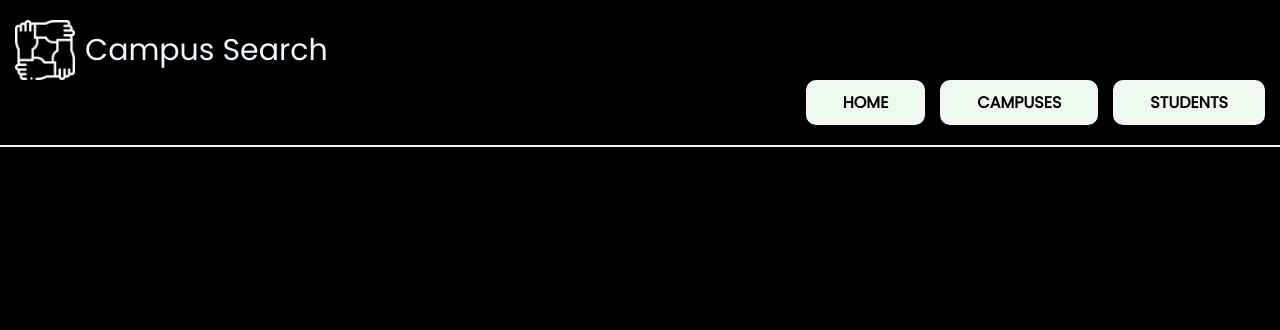
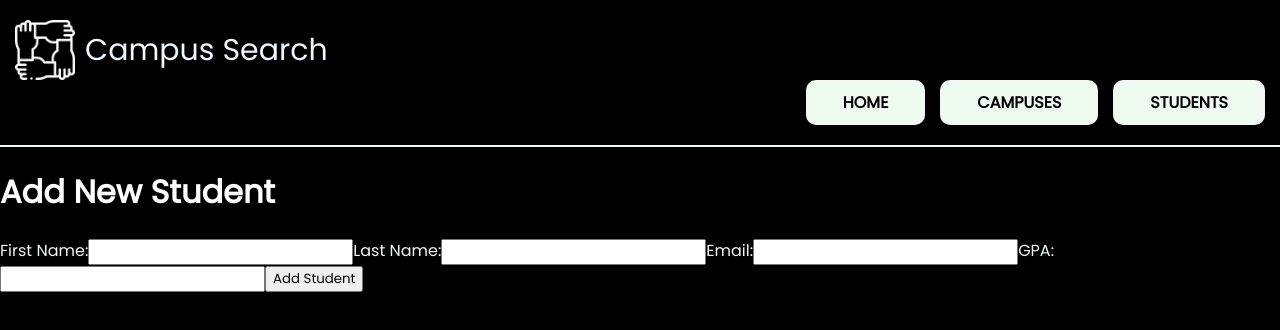
Before and after one commit to karechob/Frontend-CRUD-project, a React (Create React App) app in the folder crud-frontend/: page /student in a window 1280 px wide. Shown: the top 330 px of the page. Built offline with nearby package versions, Linux system fonts and the light colour scheme.

Commit message:
form submits but names are not being passes, currently fixing issue

```diff
--- a/crud-frontend/src/App/App.css
+++ b/crud-frontend/src/App/App.css
@@ -168,3 +168,6 @@ p, h2{
 .add-btn {
   justify-content: center;
 }
+.from-label {
+  color: #eefaf0;
+}
--- a/crud-frontend/src/pages/AddStudent.jsx
+++ b/crud-frontend/src/pages/AddStudent.jsx
@@ -1,17 +1,12 @@
-import React, { useState} from "react";
+import React, { useState } from "react";
 import { addStudentThunk } from "../redux/students/students.actions";
 import { useDispatch } from "react-redux";
 import { useNavigate } from "react-router-dom";
 import Navigation from "../components/Navigation";
 
 function AddStudent() {
-    const dispatch = useDispatch()
-    const navigate = useNavigate()
-
-    const handleSubmit = (student) => {
-        dispatch(addStudentThunk(student))
-        navigate('/students')
-    }
+  const dispatch = useDispatch();
+  const navigate = useNavigate();
 
   const [newStudent, setNewStudent] = useState({
     firstName: "",
@@ -19,20 +14,70 @@ function AddStudent() {
     email: "",
     imageUrl: "https://freesvg.org/img/abstract-user-flat-4.png",
     gpa: "",
-    })
+  });
+
+  const handleSubmit = (event) => {
+    event.preventDefault();
+    dispatch(addStudentThunk(newStudent));
+    navigate("/students");
+  };
+
 
   const handleNewStudentInput = (event) => {
+      event.preventDefault();
     setNewStudent({
       ...newStudent,
       [event.target.name]: event.target.value,
-        })
-    }
+    });
+  };
 
   return (
     <div>
-        <Navigation/>
+      <Navigation />
+      <div className="form-style">
+        <h1>Add New Student</h1>
+        <form onSubmit={handleSubmit}>
+          <label className="from-label">First Name:</label>
+          <input
+            type="text"
+            name="firstname"
+            defaultValue={newStudent.firstName}
+            onChange={handleNewStudentInput}
+            required
+            pattern="[A-Za-z ]+"
+          />
+          <label className="from-label">Last Name:</label>
+          <input
+            type="text"
+            name="lastname"
+            defaultValue={newStudent.lastName}
+            onChange={handleNewStudentInput}
+            required
+            pattern="[A-Za-z ]+"
+          />
+          <label className="from-label">Email:</label>
+          <input
+            type="email"
+            name="email"
+            value={newStudent.email}
+            onChange={handleNewStudentInput}
+            required
+          />
+          <label className="from-label">GPA:</label>
+          <input
+            type="number"
+            name="gpa"
+            value={newStudent.gpa}
+            onChange={handleNewStudentInput}
+            required
+          />
+          <button className="btn-submit" type="submit">
+            Add Student
+          </button>
+        </form>
       </div>
-  )
+    </div>
+  );
 }
 
-export default AddStudent
+export default AddStudent;
--- a/crud-frontend/src/pages/Students.jsx
+++ b/crud-frontend/src/pages/Students.jsx
@@ -1,9 +1,8 @@
 import React, { useEffect, useState } from 'react';
 import Navigation from '../components/Navigation';
 import { useDispatch, useSelector } from "react-redux";
-import { fetchAllStudentsThunk, deleteStudentThunk, addStudentThunk } from '../redux/students/students.actions';
+import { fetchAllStudentsThunk, deleteStudentThunk } from '../redux/students/students.actions';
 import ListingStudents from '../components/ListingStudents';
-import AddStudent from './AddStudent';
 import { Link } from 'react-router-dom';
 
 function Students() {
@@ -26,15 +25,13 @@ function Students() {
     setRerender(!rerender);
   };
 
-  // const handleAddStudent = () => {
-  //   dispatch(addStudentThunk());
-  // }
-
   return (
     <div>
       <Navigation />
       <h1 className='student-title'>Students</h1>
-      <button className='add-btn'>ADD STUDENT</button>
+      <Link to="/student">
+        <button className='add-btn'>ADD STUDENT</button>
+      </Link>
       <ListingStudents list={allStudents} handleDeleteStudent={handleDeleteStudent}/>
     </div>
   );
```
Lines whose indentation alone changed are shown as unchanged.
